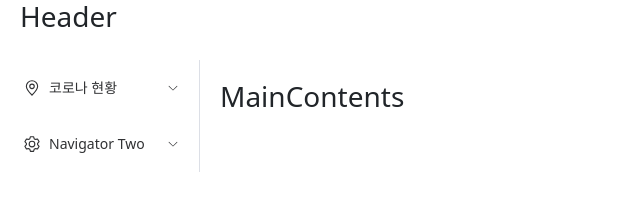
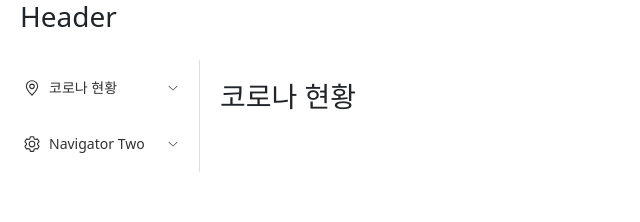
Before and after one commit to yojulab/with_vue, a Vue app: page / in a window 1280 px wide. Shown: the top 222 px of the page, without its empty margins (0-640 px from the left). Built offline with nearby package versions, Linux system fonts and the light colour scheme.

Commit message:
add more code

```diff
--- a/src/components/coronaApp/CoronaApp.vue
+++ b/src/components/coronaApp/CoronaApp.vue
@@ -1,38 +1,30 @@
 <template>
-  <div class="common-layout">
-    <el-container>
-      <el-header><HeaderLayout /></el-header>
-      <el-container>
-        <el-aside width="200px"
-          ><AsideLayout :isCollapse="isCollapse.value"
-        /></el-aside>
-        <el-main><MainLayout /></el-main>
-      </el-container>
-    </el-container>
-  </div>
+  <BasicLayout
+    @selectedMenu="
+      (menu) => {
+        content = menu;
+      }
+    "
+  >
+    <MainLayout :content="content" />
+  </BasicLayout>
 </template>
 
 <script>
-import HeaderLayout from "./layouts/HeaderLayout.vue";
-import AsideLayout from "./layouts/AsideLayout.vue";
-import MainLayout from "./MainLayout.vue";
-import useBreakpoint from "@/composables/use_breakpoint.js";
-import { computed } from "vue";
-
+import BasicLayout from "@/components/coronaApp/layouts/BasicLayout.vue";
+import MainLayout from "@/components/coronaApp/layouts/MainLayout.vue";
 export default {
   components: {
-    HeaderLayout,
-    AsideLayout,
+    BasicLayout,
     MainLayout,
   },
-  setup() {
-    const type = useBreakpoint();
-    // console.log("CoronaApp : type ", type.value);
-
-    const isCollapse = computed(() => type.value === "sm");
-    console.log("return CoronaApp : isCollapse ", isCollapse.value);
+  data() {
     return {
-      isCollapse,
+      content: {
+        title: "코로나 현황",
+        index: "1",
+        path: "menus/coronaStatus/MainSummary.vue",
+      },
     };
   },
 };
--- a/src/components/coronaApp/layouts/AsideLayout.vue
+++ b/src/components/coronaApp/layouts/AsideLayout.vue
@@ -19,6 +19,7 @@
             :index="child.index"
             v-for="(child, idx) in menu.children"
             :key="idx"
+            @click="selectedMenu(child)"
             >{{ child.title }}</el-menu-item
           >
         </el-sub-menu>
@@ -41,7 +42,7 @@ export default {
     },
   },
 
-  setup() {
+  setup(props, context) {
     const state = reactive({
       menuItems: [
         {
@@ -52,12 +53,12 @@ export default {
             {
               title: "국가별 현황",
               index: "1-1",
-              component: "item one",
+              path: "menus/coronaStatus/InternationalSummary",
             },
             {
               title: "국내 현황",
               index: "1-2",
-              component: "item one",
+              path: "menus/coronaStatus/DomesticSummary",
             },
           ],
         },
@@ -80,8 +81,13 @@ export default {
         },
       ],
     });
+    const selectedMenu = (menu) => {
+      console.log("selectedMenu : menu ", menu);
+      context.emit("selectedMenu", menu);
+    };
     return {
       ...toRefs(state),
+      selectedMenu,
     };
   },
 };
--- /dev/null
+++ b/src/components/coronaApp/layouts/BasicLayout.vue
@@ -0,0 +1,45 @@
+<template>
+  <div class="common-layout">
+    <el-container>
+      <el-header><HeaderLayout /></el-header>
+      <el-container>
+        <el-aside width="200px"
+          ><AsideLayout
+            :isCollapse="isCollapse.value"
+            @selectedMenu="
+              (menu) => {
+                $emit('selectedMenu', menu);
+              }
+            "
+        /></el-aside>
+        <el-main><slot></slot></el-main>
+      </el-container>
+    </el-container>
+  </div>
+</template>
+
+<script>
+import HeaderLayout from "./HeaderLayout.vue";
+import AsideLayout from "./AsideLayout.vue";
+import useBreakpoint from "@/composables/use_breakpoint.js";
+import { computed } from "vue";
+
+export default {
+  components: {
+    HeaderLayout,
+    AsideLayout,
+  },
+  setup() {
+    const type = useBreakpoint();
+    // console.log("CoronaApp : type ", type.value);
+
+    const isCollapse = computed(() => type.value === "sm");
+    console.log("return CoronaApp : isCollapse ", isCollapse.value);
+    return {
+      isCollapse,
+    };
+  },
+};
+</script>
+
+<style></style>
--- /dev/null
+++ b/src/components/coronaApp/layouts/MainLayout.vue
@@ -0,0 +1,42 @@
+<template>
+  <h3>{{ content.title }}</h3>
+  <component :is="componentId"></component>
+</template>
+
+<script>
+import { defineAsyncComponent, markRaw } from "vue";
+export default {
+  props: {
+    content: {
+      type: Object,
+      default() {
+        return {
+          title: "",
+          index: "",
+          path: "",
+        };
+      },
+    },
+  },
+  data() {
+    return {
+      componentId: "",
+    };
+  },
+  watch: {
+    content: {
+      handler: function (val) {
+        console.log(val);
+        this.componentId = markRaw(
+          defineAsyncComponent(() =>
+            import(`@/components/coronaApp/${val.path}`)
+          )
+        );
+      },
+      deep: true,
+    },
+  },
+};
+</script>
+
+<style></style>
--- /dev/null
+++ b/src/components/coronaApp/menus/coronaStatus/DomesticSummary.vue
@@ -0,0 +1,9 @@
+<template>
+  <h3>Domestic Summary</h3>
+</template>
+
+<script>
+export default {};
+</script>
+
+<style></style>
--- /dev/null
+++ b/src/components/coronaApp/menus/coronaStatus/InternationalSummary.vue
@@ -0,0 +1,9 @@
+<template>
+  <h3>International Summary</h3>
+</template>
+
+<script>
+export default {};
+</script>
+
+<style></style>
--- a/src/components/coronaApp/MainLayout.vue
+++ b/src/components/coronaApp/menus/coronaStatus/MainSummary.vue
@@ -1,5 +1,5 @@
 <template>
-  <h3>MainContents</h3>
+  <h3>Main Summary</h3>
 </template>
 
 <script>
```
